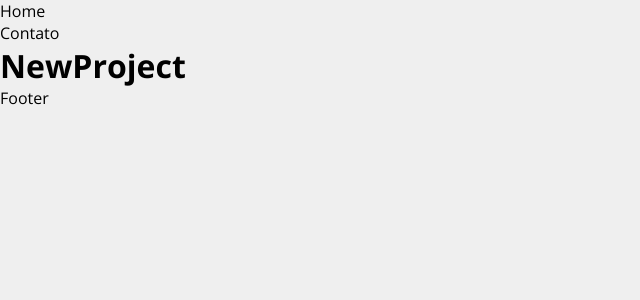
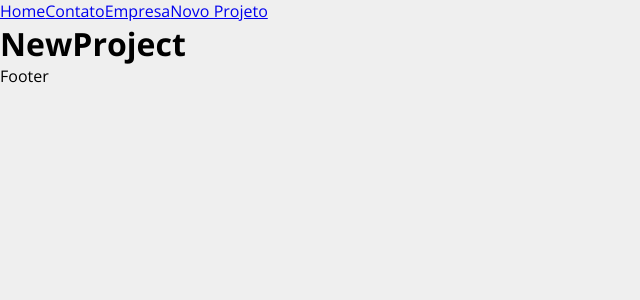
Before and after one commit to Pablojonh6550/Database, a React (Create React App) app in the folder costs/: page /newproject in a window 1280 px wide. Shown: the top 300 px of the page, without its empty margins (0-640 px from the left). Built offline with nearby package versions, Linux system fonts and the light colour scheme.

Commit message:
version 1.2

```diff
--- a/costs/public/index.html
+++ b/costs/public/index.html
@@ -1,5 +1,5 @@
 <!DOCTYPE html>
-<html lang="en">
+<html lang="pt-br">
   <head>
     <meta charset="utf-8" />
     <link rel="icon" href="%PUBLIC_URL%/favicon.ico" />
--- a/costs/src/App.jsx
+++ b/costs/src/App.jsx
@@ -1,4 +1,4 @@
-import {BrowserRouter as Router, Switch, Route} from 'react-router-dom';
+import {BrowserRouter as Router, Switch, Route, Link} from 'react-router-dom';
 import './App.css';
 
 import Home from './components/pages/Home';
@@ -6,14 +6,20 @@
 import Contact from './components/pages/Contact';
 import NewProject from './components/pages/NewProject';
 
+import Container from './components/layout/Container';
+
 function App() {
   return (
     <Router>
-      <ul>
-        <li>Home</li>
-        <li>Contato</li>
-      </ul>
+      <div>
+        <Link to="/">Home</Link>
+        <Link to="/contact">Contato</Link>
+        <Link to="/company">Empresa</Link>
+        <Link to="/newproject">Novo Projeto</Link>
+
+      </div>
       <Switch>
+        <Container>
           <Route exact path="/">
             <Home />
           </Route>
@@ -26,6 +32,7 @@
           <Route exact path="/newproject">
             <NewProject />
           </Route>
+        </Container>
       </Switch>
       <p>Footer</p>
     </Router>
--- /dev/null
+++ b/costs/src/components/layout/Container.jsx
@@ -0,0 +1,11 @@
+import style from './css/Container.modules.css';
+
+function Container( props ) {
+    return (
+        <div className={`${style.div_container}`}>
+            {props.children}
+        </div>
+    );
+}
+
+export default Container;
--- /dev/null
+++ b/costs/src/components/layout/css/Container.modules.css
@@ -0,0 +1,14 @@
+.div_container {
+    width: 1200px;
+    display: flex;
+    justify-content: space-between;
+    margin: 0 auto;
+    flex-wrap: wrap;
+    background-color: black;
+
+}
+
+.min-height {
+    min-height: 75vh;
+
+}
```
Lines whose indentation alone changed are shown as unchanged.
